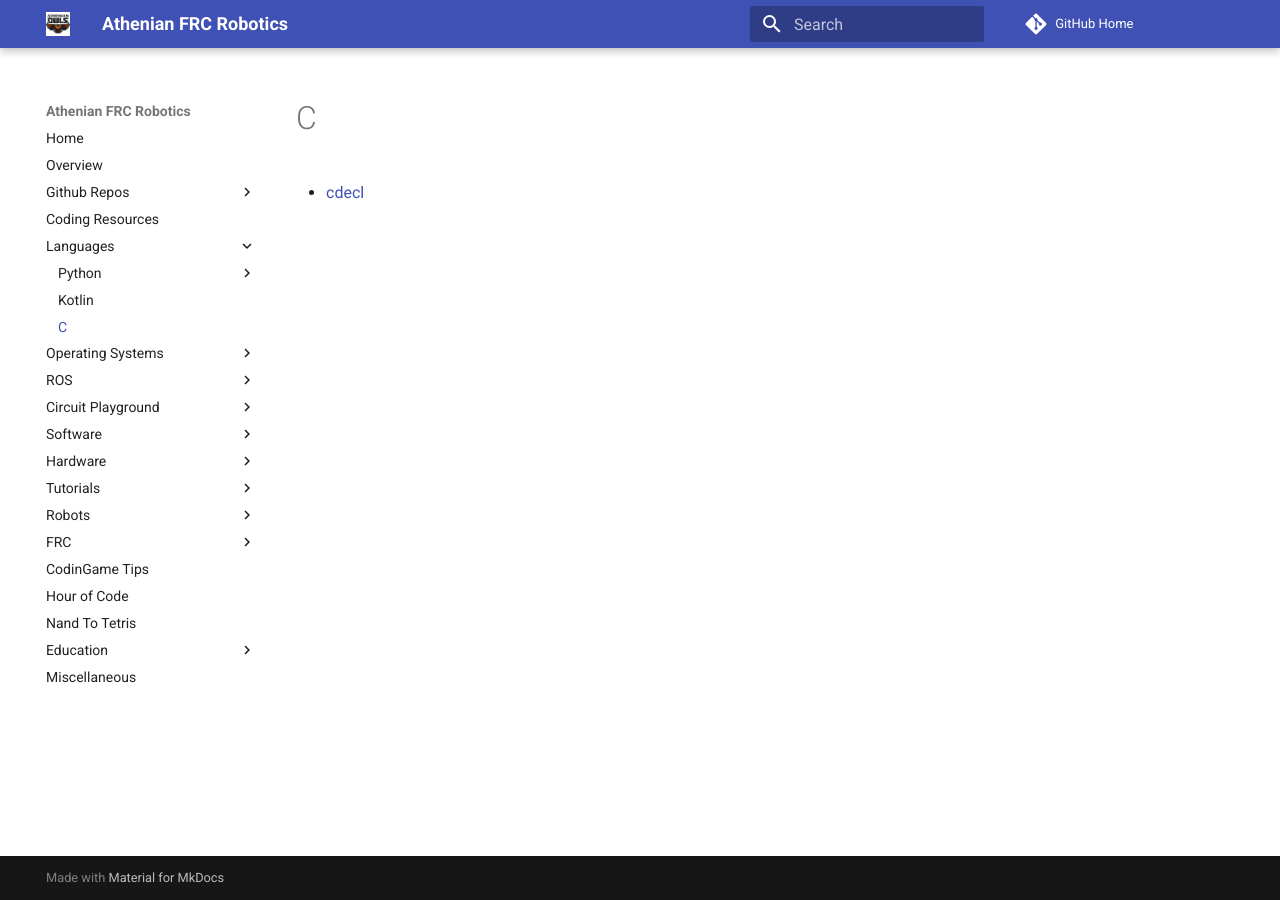
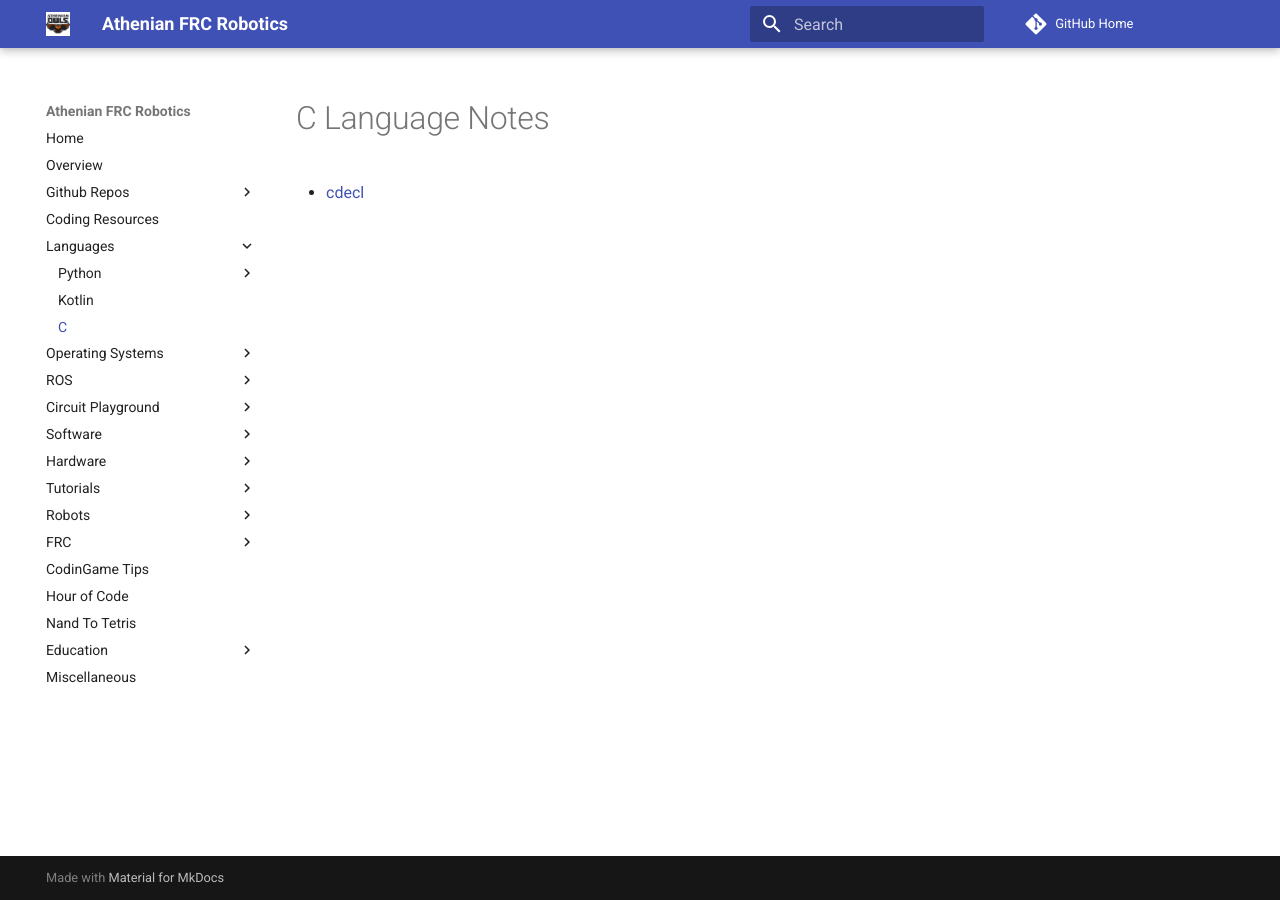
Before and after one commit to athenian-robotics/athenian-robotics-mkdocs, an MkDocs documentation site: the page built from docs/clang.md, in a window 1280 px wide. Built offline with MkDocs 1.6.1 and Material for MkDocs 9.7.7, drawn with Linux system fonts in a browser that asks for light colours; comment, search, counter and statistics services are not loaded.

Commit message:
Update docs

```diff
--- a/docs/c.md
+++ b/docs/clang.md
@@ -1,3 +1,3 @@
-# C
+# C Language Notes
 
 * [cdecl](https://cdecl.org)
--- a/mkdocs.yml
+++ b/mkdocs.yml
@@ -26,7 +26,7 @@ nav:
       - Setup: python-setup.md
       - Posts: python.md
     - Kotlin: kotlin.md
-    - C: c.md
+    - C: clang.md
   - Operating Systems:
     - OSX: osx-setup.md
     - Linux:
```
Also changed, not shown: docs/java.md (+1 -0 lines).
